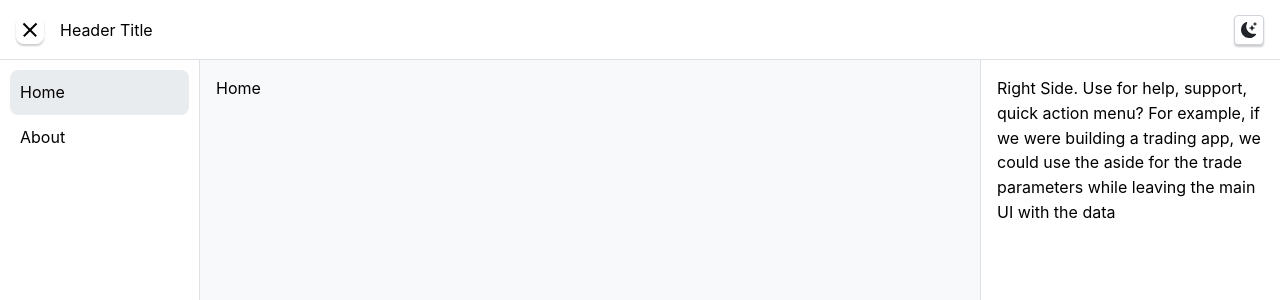
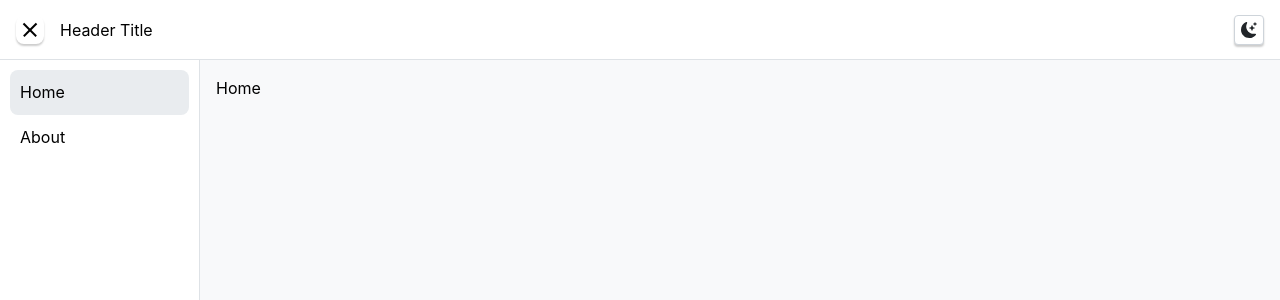
Before and after one commit to AmbitionsXXXV/tauri-mantine-template, a React (Vite) app: page /home in a window 1280 px wide. Shown: the top 300 px of the page. Built offline with nearby package versions, Linux system fonts and the light colour scheme.

Commit message:
feat: route auth has aside

```diff
--- /dev/null
+++ b/src/Guard/useAsideGuard.ts
@@ -0,0 +1,8 @@
+import { routeNoAsideList } from '@/constant/route-no-aside-list'
+import { usePathname } from '@/router/hooks/usePathName'
+
+export const useAsideGuard = () => {
+  const pathname = usePathname()
+
+  return routeNoAsideList.includes(pathname)
+}
--- a/src/Layout/MainLayout/index.tsx
+++ b/src/Layout/MainLayout/index.tsx
@@ -1,3 +1,4 @@
+import { useAsideGuard } from '@/Guard/useAsideGuard'
 import NavLinks from '@/components/NavLinks'
 import { views } from '@/router'
 import {
@@ -20,6 +21,7 @@ import { IMainLayoutProps } from './main-layout.type'
 const { Aside, Header, Main, Navbar, Section } = AppShell
 
 const MainLayout: FC<IMainLayoutProps> = ({ children }) => {
+  const asideGuard = useAsideGuard()
   const [collapsed, toggleCollapsed] = useToggle([true, false])
   const { colorScheme, toggleColorScheme } = useMantineColorScheme()
   useHotkeys([['ctrl+J', toggleColorScheme]])
@@ -96,6 +98,7 @@ const MainLayout: FC<IMainLayoutProps> = ({ children }) => {
         </Section>
       </Navbar>
 
+      {!asideGuard && (
         <Aside p="md">
           <Text>
             Right Side. Use for help, support, quick action menu? For example, if we were
@@ -103,6 +106,7 @@ const MainLayout: FC<IMainLayoutProps> = ({ children }) => {
             leaving the main UI with the data
           </Text>
         </Aside>
+      )}
     </AppShell>
   )
 }
--- /dev/null
+++ b/src/constant/route-no-aside-list.ts
@@ -0,0 +1 @@
+export const routeNoAsideList = ['/home']
--- /dev/null
+++ b/src/router/hooks/usePathname.ts
@@ -0,0 +1,8 @@
+import { useMemo } from 'react'
+import { useLocation } from 'react-router-dom'
+
+export const usePathname = () => {
+  const { pathname } = useLocation()
+
+  return useMemo(() => pathname, [pathname])
+}
```
Lines whose indentation alone changed are shown as unchanged.
